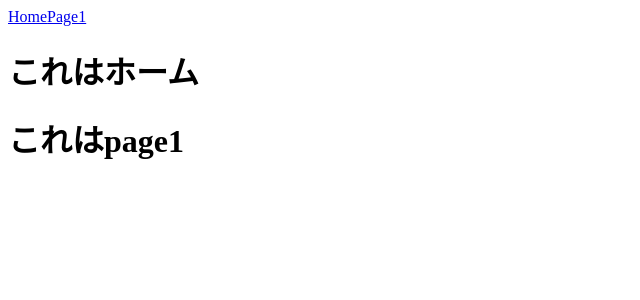
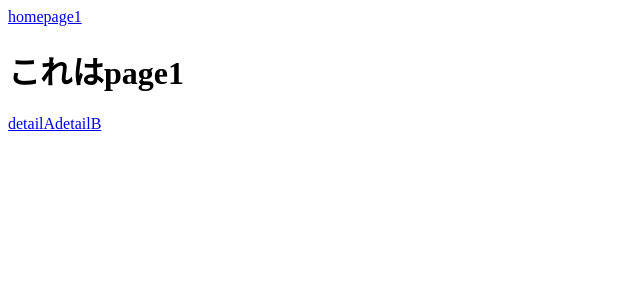
Before and after one commit to PoPodada/ReactRouter, a React (Create React App) app: page /page1 in a window 1280 px wide. Shown: the top 300 px of the page, without its empty margins (0-640 px from the left). Built offline with nearby package versions, Linux system fonts and the light colour scheme.

Commit message:
add page1detaila,b

```diff
--- a/src/App.jsx
+++ b/src/App.jsx
@@ -1,5 +1,4 @@
-import {BrowserRouter,Link,Routes} from "react-router-dom";
-
+import {Link,Routes,Route} from "react-router-dom";
 import { Home } from "./Home";
 import { Page1 } from "./page1";
 
@@ -7,17 +6,18 @@ function App() {
   // const [count,Setcount] = useState(0);
 
   return (
-    <BrowserRouter>
     <>
-    <Link to = "/">Home</Link>
-    <Link to = "/page1">Page1</Link>
-    <Home/>
-    <Page1/>
-    </>
+
+
+
+    <Link to="/">home</Link>
+    <Link to="/page1">page1</Link>
     <Routes>
+      <Route path="/" element= {<Home/>} render/>
+      <Route path="/page1" element= {<Page1/>}/>
 
     </Routes>
-    </BrowserRouter>
+    </>
   );
 }
 
--- a/src/index.jsx
+++ b/src/index.jsx
@@ -2,11 +2,14 @@ import React from 'react';
 import ReactDOM from 'react-dom/client';
 import App from './App';
 // import reportWebVitals from './reportWebVitals';
+import { BrowserRouter} from 'react-router-dom';
 
 const root = ReactDOM.createRoot(document.getElementById('root'));
 root.render(
   <React.StrictMode>
-    <App />
+    <BrowserRouter>
+      <App />
+    </BrowserRouter>
   </React.StrictMode>
 );
 
--- a/src/page1.jsx
+++ b/src/page1.jsx
@@ -1,7 +1,18 @@
+import { Routes,Link,Route } from "react-router-dom"
+import { Page1detailA } from "./page1detailA"
+import { Page1detailB } from "./page1detailB"
 export const Page1 = () => {
     return(
         <>
         <h1>これはpage1</h1>
+        <Link to="/page1/detailA">detailA</Link>
+        <Link to="/page1/detailB">detailB</Link>
+        <Routes>
+            <Route path="/page1/detailA" element= {<Page1detailA/>} render/>
+            <Route path="/page1/detailB" element= {<Page1detailB/>}/>
+
+        </Routes>
         </>
+
     )
 }
--- /dev/null
+++ b/src/page1detailA.jsx
@@ -0,0 +1,8 @@
+export const Page1detailA = () => {
+    return(
+        <>
+        <h1>これはpage1detaila</h1>
+
+        </>
+    )
+}
--- /dev/null
+++ b/src/page1detailB.jsx
@@ -0,0 +1,7 @@
+export const Page1detailB = () => {
+    return(
+        <>
+        <h1>これはpage1detailB</h1>
+        </>
+    )
+}
```
